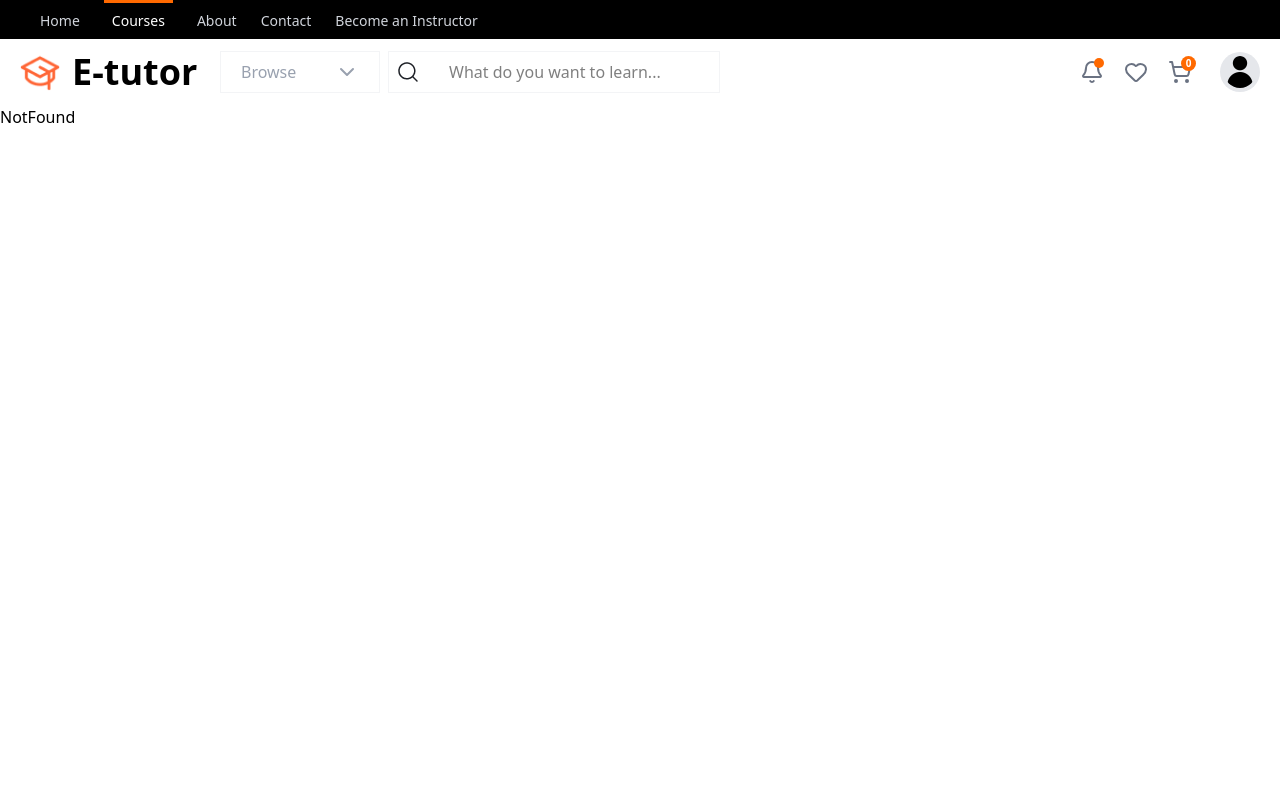
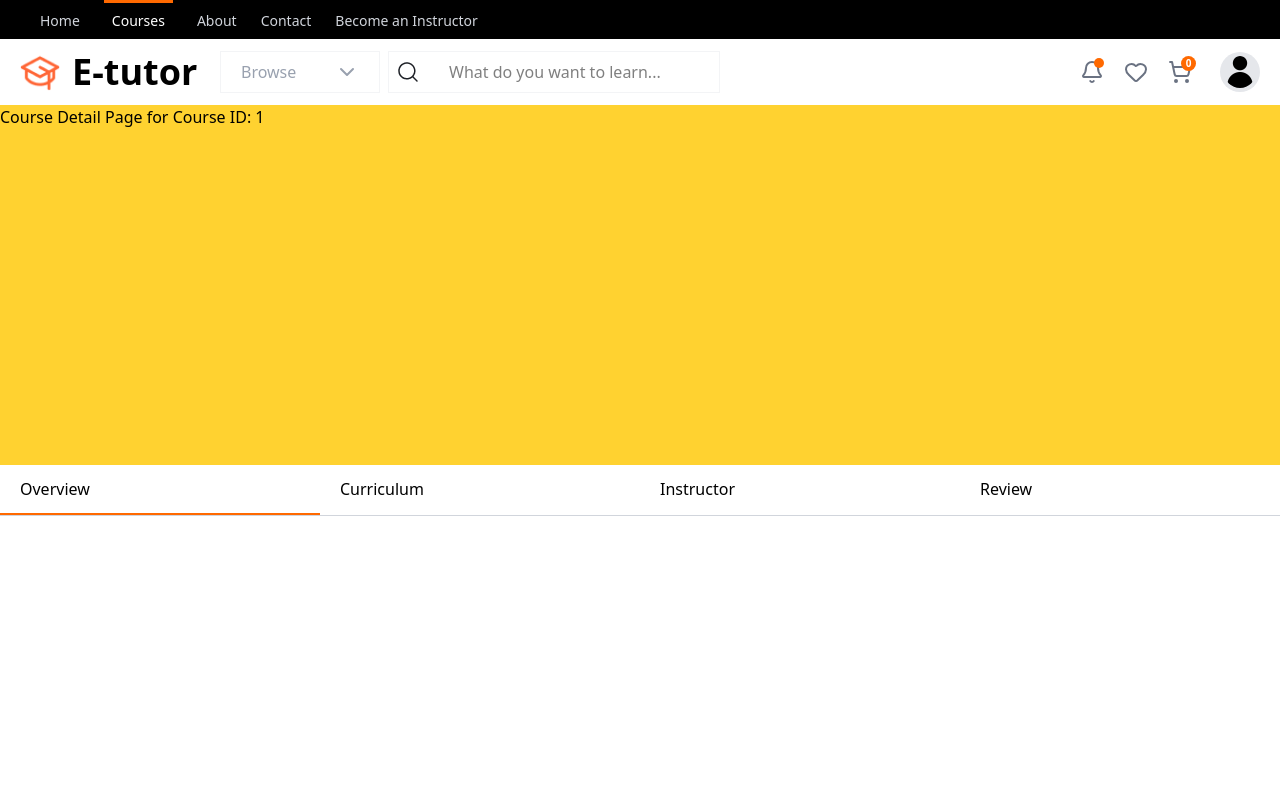
Before and after one commit to LEARNING-MANGMENT-SYSTEM/LMS-website, a React (Vite) app in the folder frontend/: page /courses/1 in a window 1280 px wide. Shown: the top 800 px of the page. Built offline with nearby package versions, Linux system fonts and the light colour scheme.

Commit message:
create tab navigator componenet and implement scroll spy behaviour

```diff
--- a/frontend/src/Layout/Navbar/index.tsx
+++ b/frontend/src/Layout/Navbar/index.tsx
@@ -8,12 +8,12 @@ const Navbar = () => {
       <div className=" bg-black text-gray-300 p-0   ">
         <ul className="flex  gap-2  ps-2  text-xs md:text-sm md:gap-6 md:ps-10  items-center" >
           {
-            navlinks.map((link,index)=>(
+            navlinks.map((link)=>(
 
                 <NavLink to={link.path}>
               {
                 ({isActive})=>(
-                    <li key={index}
+                    <li key={link.name}
                   className={ isActive?" md:p-2 p-1 border-t-3 border-t-orange-500  text-white":" border-t-3 border-transparent"} >
                     {link.name}
                     </li>
--- a/frontend/src/components/Navigation/Routes.tsx
+++ b/frontend/src/components/Navigation/Routes.tsx
@@ -24,6 +24,8 @@ import PurchaseHistory from "../../pages/StdDashboard/purchaseHistory.tsx";
 import Teachers from "../../pages/StdDashboard/teachers.tsx";
 import StdDashboard from "../../pages/StdDashboard/StdDashboard.tsx";
 import StdDashBoard from "../../pages/StdDashboard/index.tsx";
+import CourseDetail from "../../pages/Courses/CourseDetails.tsx";
+import LessonDetail from "../../pages/Courses/LessonDetails.tsx";
 
 const routes = createBrowserRouter([
   {
@@ -94,6 +96,8 @@ const routes = createBrowserRouter([
       { path: "/instructor/message", element: <Message /> },
       { path: "/instructor/settings", element: <Settings /> },
       { path: "/instructor/signOut", element: <SignOut /> },
+      { path: "/courses/:courseId", element: <CourseDetail /> },
+      { path: "/lessons/:lessonId", element: <LessonDetail /> },
 
       { path: "/About", element: <About /> },
       { path: "/contact", element: <Contact /> },
--- /dev/null
+++ b/frontend/src/components/TabNavigator/index.tsx
@@ -0,0 +1,28 @@
+interface props {
+  options: {
+    label: string;
+    sectionId: string;
+  }[];
+  activeId?:string
+}
+
+function TabNavigator({ options, activeId = options[0].sectionId }: props) {
+  return (
+    <div className="flex flex-1 border-b bg-white border-b-gray-300 sticky top-0">
+      {options.map(({ label, sectionId }) =>  (
+          <a
+            key={sectionId}
+            href={`#${sectionId}`}
+            className={`px-5 py-3 flex-1 ${
+              activeId === sectionId ? "border-b-2 border-b-orange-500" : ""
+            }`}
+          >
+            {label}
+          </a>
+        )
+      )}
+    </div>
+  );
+}
+
+export default TabNavigator;
--- /dev/null
+++ b/frontend/src/hooks/useScrollSpy.tsx
@@ -0,0 +1,49 @@
+import { useEffect, useState, type RefObject } from "react";
+
+export function useScrollSpy(
+  refs: RefObject<HTMLDivElement | null>[],
+  offset: number = 400
+) {
+  const [activeIndex, setActiveIndex] = useState<number>(0);
+  const throttleMs = 200;
+  useEffect(() => {
+    if (!refs.length) return;
+
+    let lastCall = 0;
+
+    const handleScroll = () => {
+      const now = Date.now();
+      if (now - lastCall < throttleMs) return;
+      lastCall = now;
+
+      let currentIndex = 0;
+      const scrollPos = window.scrollY + offset;
+        console.log(scrollPos)
+        for (let i = 0; i < refs.length; i++) {
+          console.log(refs[i]?.current?.id,refs[i]?.current?.offsetTop)
+        }
+        for (let i = 0; i < refs.length; i++) {
+        const ref = refs[i]?.current;
+        if (!ref) continue;
+
+        const top = ref.offsetTop;
+        if (scrollPos >= top) {
+            currentIndex = i;
+        } else {
+            break;
+        }
+    }
+
+      setActiveIndex((prev) => (prev !== currentIndex ? currentIndex : prev));
+    };
+
+    window.addEventListener("scroll", handleScroll, { passive: true });
+    handleScroll(); // run once on mount
+
+    return () => {
+      window.removeEventListener("scroll", handleScroll);
+    };
+  }, [refs, offset]);
+
+  return refs[activeIndex]?.current?.id;
+}
--- a/frontend/src/index.css
+++ b/frontend/src/index.css
@@ -1,6 +1,9 @@
 @import "tailwindcss";
 
+html {
+  scroll-behavior: smooth;
+}
 
-input{
-    outline: none;
+input {
+  outline: none;
 }
--- /dev/null
+++ b/frontend/src/pages/Courses/CourseDetails.tsx
@@ -0,0 +1,62 @@
+import { useParams } from "react-router-dom";
+import TabNavigator from "../../components/TabNavigator";
+import { useScrollSpy } from "../../hooks/useScrollSpy";
+import { useRef } from "react";
+
+export default function CourseDetail() {
+  const { courseId } = useParams();
+  const overviewSection = useRef<HTMLDivElement>(null);
+  const instructorSection = useRef<HTMLDivElement>(null);
+  const curriculmSection = useRef<HTMLDivElement>(null);
+  const reviewSection = useRef<HTMLDivElement>(null);
+  const refSections = [overviewSection,
+    curriculmSection,
+    instructorSection,
+    reviewSection,
+  ]
+
+  const activeId = useScrollSpy(refSections);
+  console.log(activeId)
+  return (
+    <div className="w-full">
+      <div className="bg-amber-300 h-90">
+        Course Detail Page for Course ID: {courseId}
+      </div>
+      <TabNavigator
+        activeId={activeId}
+        options={[
+          {
+            label: "Overview",
+            sectionId: "overview",
+          },
+          {
+            label: "Curriculum",
+            sectionId: "curriculm",
+          },
+          {
+            label: "Instructor",
+            sectionId: "instructor",
+          },
+          {
+            label: "Review",
+            sectionId: "review",
+          },
+        ]}
+      />
+
+      {[
+          { iid: "overview", refer: overviewSection },
+          { iid: "curriculm", refer: curriculmSection },
+          { iid: "instructor", refer: instructorSection },
+          { iid: "review", refer: reviewSection }
+        ].map(({iid, refer}) => (
+            <div className="py-10 h-200 text-center flex items-center" id={iid} ref={refer} key={iid}>
+          Lorem ipsum dolor sit amet consectetur adipisicing elit. Nostrum, quam
+          est nisi aliquam laudantium numquam repudiandae? Voluptates dolores,
+          debitis labore eos, ipsa praesentium eligendi repellat placeat
+          incidunt ullam minima ratione?
+        </div>
+      ))}
+    </div>
+  );
+}
--- /dev/null
+++ b/frontend/src/pages/Courses/LessonDetails.tsx
@@ -0,0 +1,7 @@
+// src/pages/Lessons/LessonDetail.tsx
+import { useParams } from "react-router-dom";
+
+export default function LessonDetail() {
+  const { lessonId } = useParams();
+  return <div>Lesson Detail Page for Lesson ID: {lessonId}</div>;
+}
```
Also changed, not shown: frontend/src/pages/Home/Home.tsx (+36 -19 lines).
